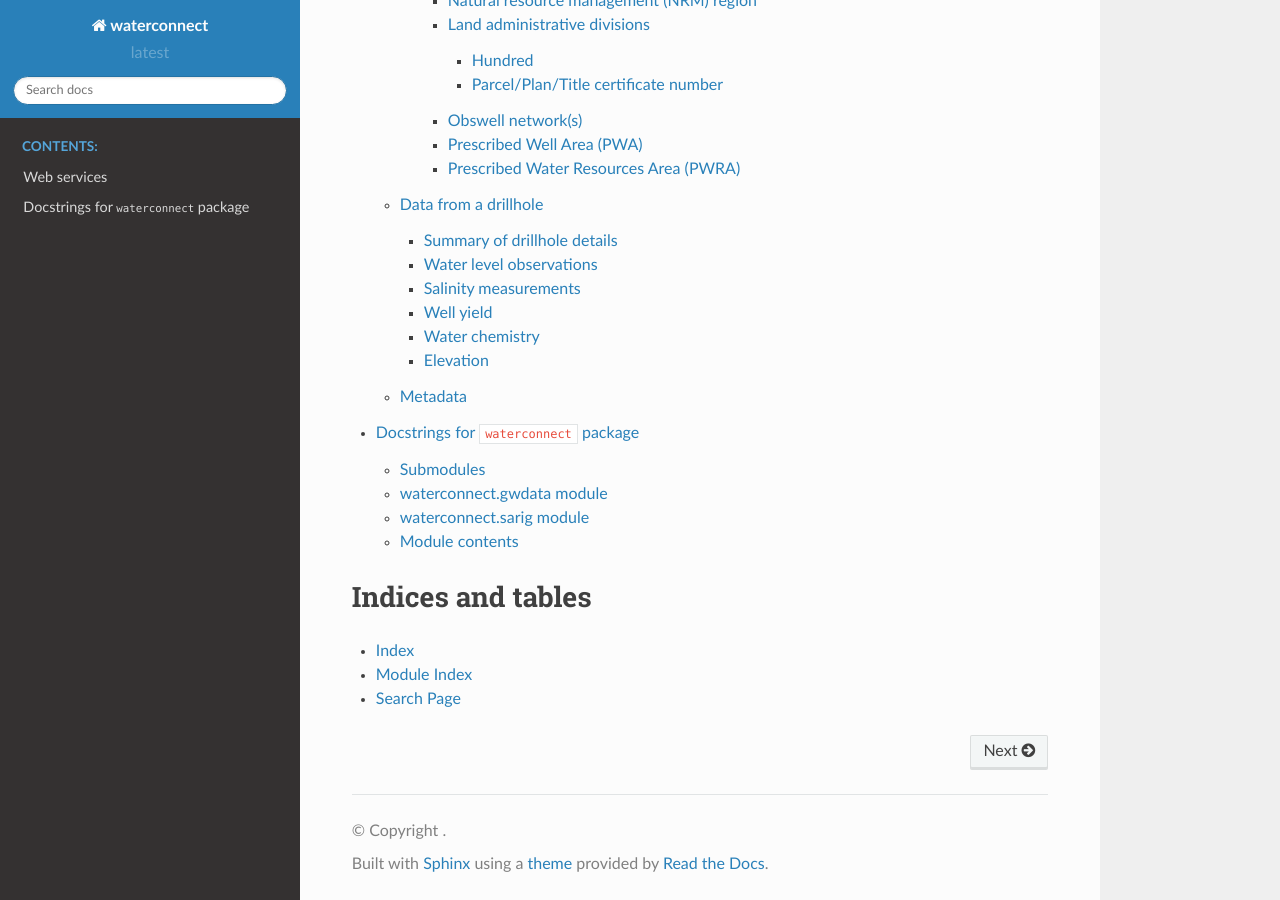
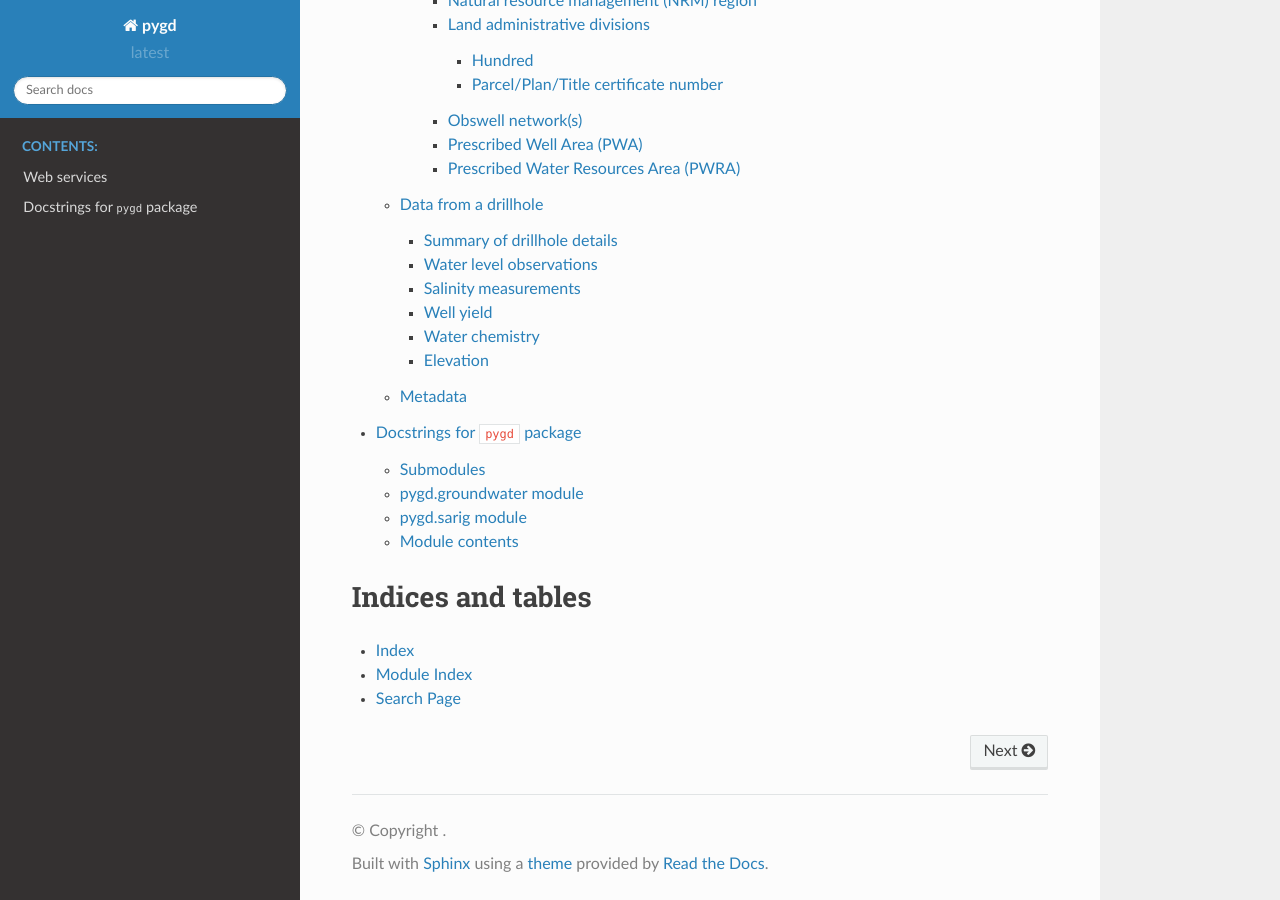
Before and after one commit to kinverarity1/python-sa-gwdata, a Sphinx documentation site: the page built from docs/source/index.rst, in a window 1280 px wide and 900 px high, scrolled down 591 px. Built offline with Sphinx 7.4.7 and the Read the Docs theme 2.0.0, drawn with Linux system fonts in a browser that asks for light colours; formulas are drawn with MathJax 3.

Commit message:
update docs

```diff
--- a/docs/source/conf.py
+++ b/docs/source/conf.py
@@ -1,6 +1,6 @@
 # -*- coding: utf-8 -*-
 #
-# waterconnect documentation build configuration file, created by
+# pygd documentation build configuration file, created by
 # sphinx-quickstart on Thu Aug 20 10:59:20 2015.
 #
 # This file is execfile()d with the current directory set to its
@@ -59,7 +59,7 @@ source_suffix = '.rst'
 master_doc = 'index'
 
 # General information about the project.
-project = u'waterconnect'
+project = u'pygd'
 copyright = u''
 author = u'Kent Inverarity'
 
@@ -218,7 +218,7 @@ html_theme_options = {
 #html_search_scorer = 'scorer.js'
 
 # Output file base name for HTML help builder.
-htmlhelp_basename = 'waterconnectdoc'
+htmlhelp_basename = 'pygddoc'
 
 # -- Options for LaTeX output ---------------------------------------------
 
@@ -240,7 +240,7 @@ latex_elements = {
 # (source start file, target name, title,
 #  author, documentclass [howto, manual, or own class]).
 latex_documents = [
-  (master_doc, 'waterconnect.tex', u'waterconnect Documentation',
+  (master_doc, 'pygd.tex', u'pygd Documentation',
    u'Kent Inverarity', 'manual'),
 ]
 
@@ -270,7 +270,7 @@ latex_documents = [
 # One entry per manual page. List of tuples
 # (source start file, name, description, authors, manual section).
 man_pages = [
-    (master_doc, 'waterconnect', u'waterconnect Documentation',
+    (master_doc, 'pygd', u'pygd Documentation',
      [author], 1)
 ]
 
@@ -284,8 +284,8 @@ man_pages = [
 # (source start file, target name, title, author,
 #  dir menu entry, description, category)
 texinfo_documents = [
-  (master_doc, 'waterconnect', u'waterconnect Documentation',
-   author, 'waterconnect', 'One line description of project.',
+  (master_doc, 'pygd', u'pygd Documentation',
+   author, 'pygd', 'One line description of project.',
    'Miscellaneous'),
 ]
 
--- a/docs/source/index.rst
+++ b/docs/source/index.rst
@@ -8,7 +8,7 @@ Intended initially to be for groundwater use.
    :caption: Contents:
 
    webservices
-   waterconnect
+   pygd
 
 Indices and tables
 ==================
```
Also changed, not shown: docs/source/pygd.rst (renamed from docs/source/waterconnect.rst, +6 -6 lines).
